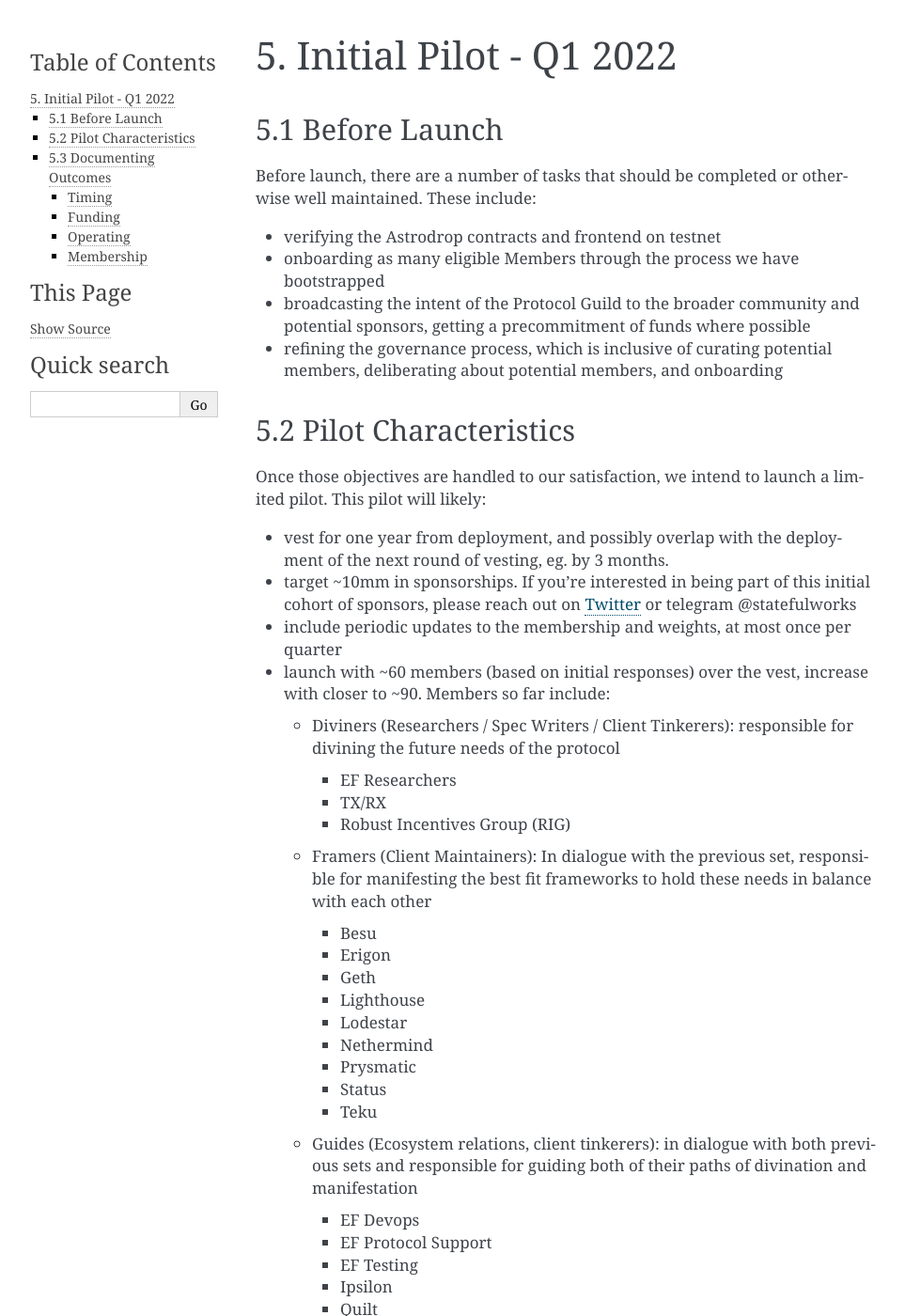
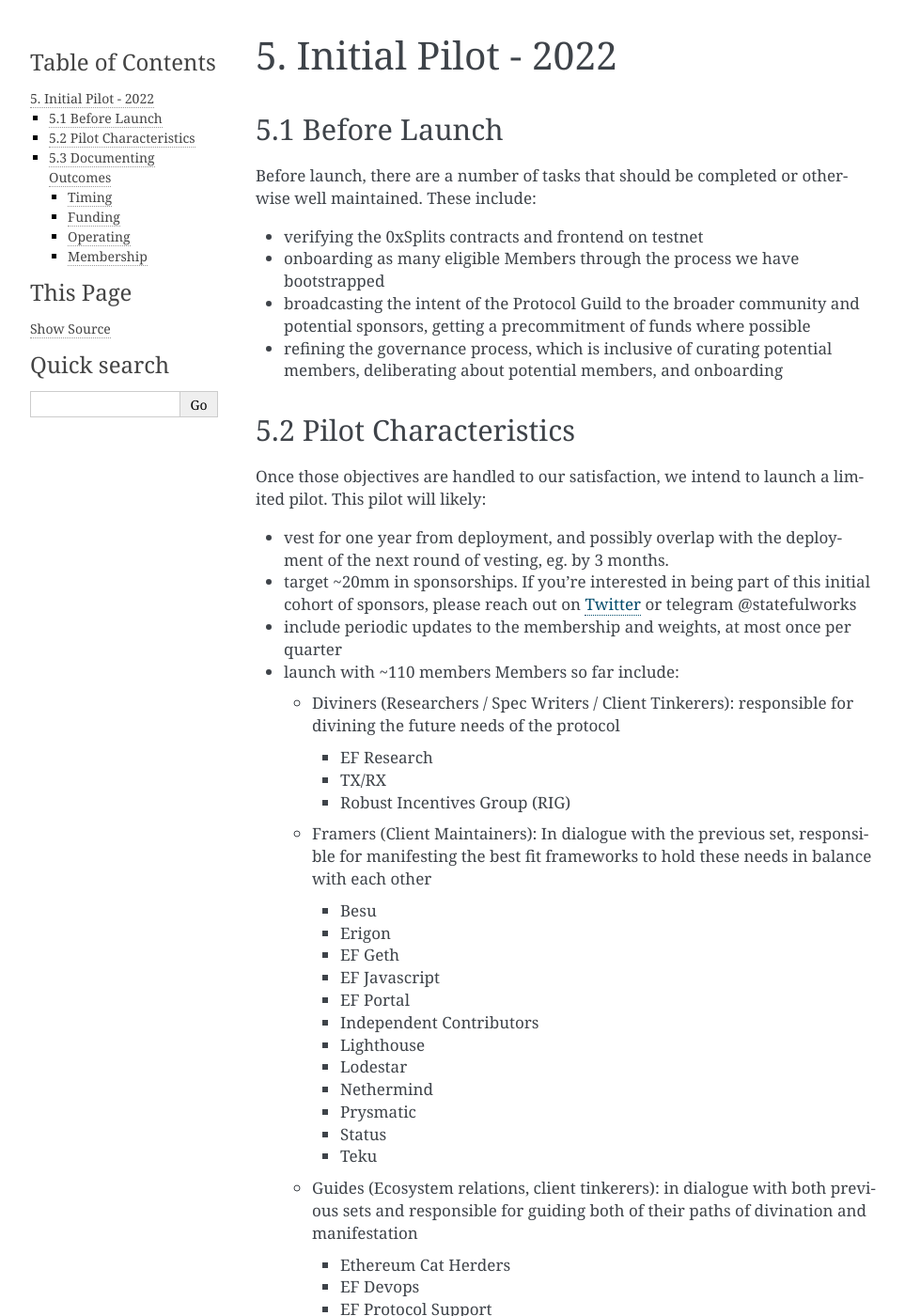
Before and after one commit to protocolguild/documentation, a Sphinx documentation site: the page built from docs/5-initial-pilot.md, in a window 1280 px wide and 1400 px high. Shown: the whole window at 94% size, without its empty margins (148-1111 px from the left). Built offline with Sphinx 7.4.7, drawn with Linux system fonts in a browser that asks for light colours; some of the changed text lies outside the part shown.

Commit message:
update teams, member count

```diff
--- a/docs/5-initial-pilot.md
+++ b/docs/5-initial-pilot.md
@@ -1,10 +1,10 @@
-# 5. Initial Pilot - Q1 2022
+# 5. Initial Pilot - 2022
 
 ## 5.1 Before Launch
 
 Before launch, there are a number of tasks that should be completed or otherwise well maintained. These include:
 
-- verifying the Astrodrop contracts and frontend on testnet
+- verifying the 0xSplits contracts and frontend on testnet
 - onboarding as many eligible Members through the process we have bootstrapped
 - broadcasting the intent of the Protocol Guild to the broader community and potential sponsors, getting a precommitment of funds where possible
 - refining the governance process, which is inclusive of curating potential members, deliberating about potential members, and onboarding
@@ -14,17 +14,20 @@
 Once those objectives are handled to our satisfaction, we intend to launch a limited pilot. This pilot will likely:
 
 - vest for one year from deployment, and possibly overlap with the deployment of the next round of vesting, eg. by 3 months.
-- target ~10mm in sponsorships. If you're interested in being part of this initial cohort of sponsors, please reach out on [Twitter](https://twitter.com/statefulworks) or telegram @statefulworks
+- target ~20mm in sponsorships. If you're interested in being part of this initial cohort of sponsors, please reach out on [Twitter](https://twitter.com/statefulworks) or telegram @statefulworks
 - include periodic updates to the membership and weights, at most once per quarter
-- launch with ~60 members (based on initial responses) over the vest, increase with closer to ~90. Members so far include:
+- launch with ~110 members Members so far include:
   - Diviners (Researchers / Spec Writers / Client Tinkerers): responsible for divining the future needs of the protocol
-    - EF Researchers
+    - EF Research
     - TX/RX
     - Robust Incentives Group (RIG)
   - Framers (Client Maintainers): In dialogue with the previous set, responsible for manifesting the best fit frameworks to hold these needs in balance with each other
     - Besu
     - Erigon
-    - Geth
+    - EF Geth
+    - EF Javascript
+    - EF Portal
+    - Independent Contributors
     - Lighthouse
     - Lodestar
     - Nethermind
@@ -32,10 +35,12 @@
     - Status
     - Teku
   - Guides (Ecosystem relations, client tinkerers): in dialogue with both previous sets and responsible for guiding both of their paths of divination and manifestation
+    - Ethereum Cat Herders
     - EF Devops
     - EF Protocol Support
     - EF Testing
-    - Ipsilon
+    - EF Ipsilon
+    - EF Security
     - Quilt
     - Solidity
 
```
